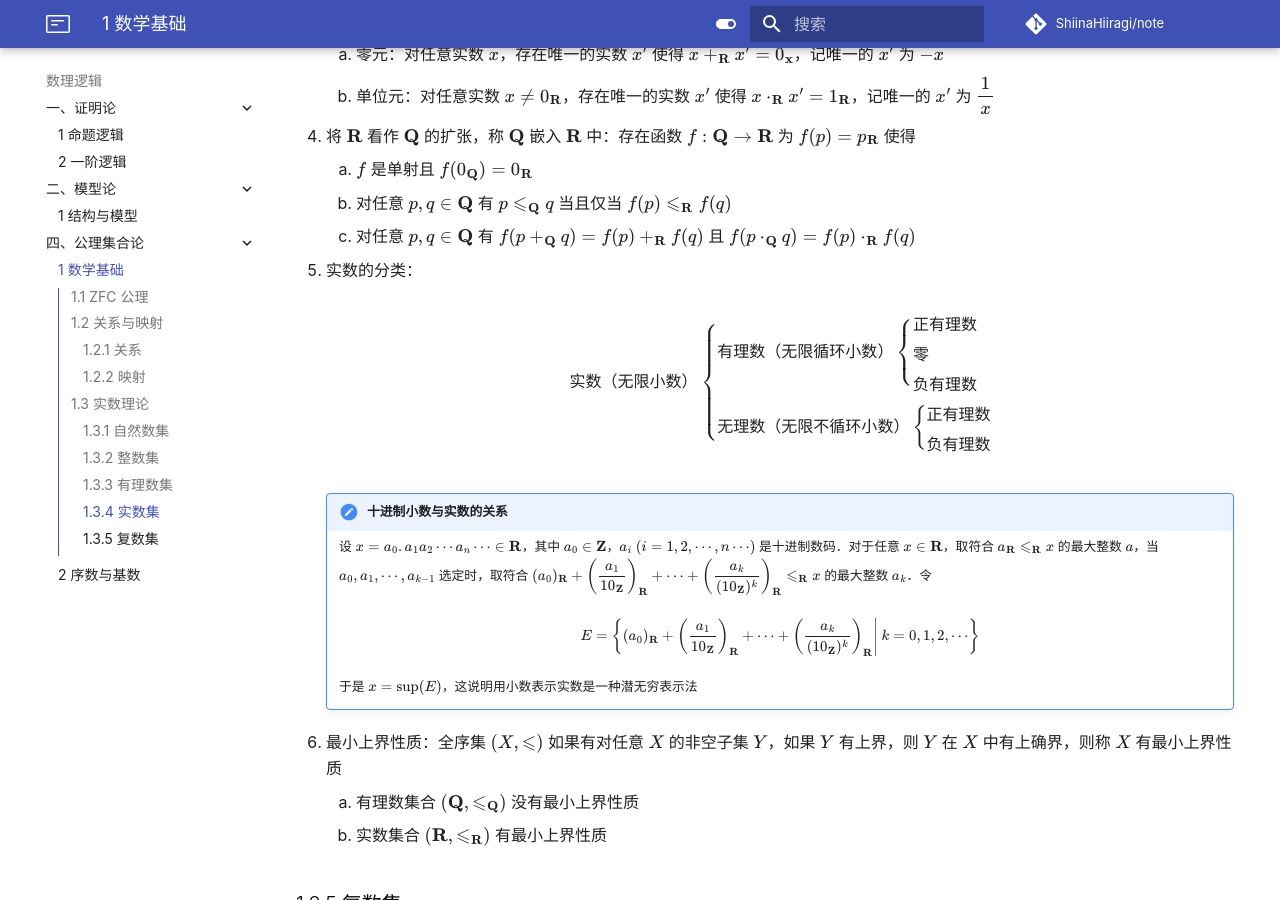
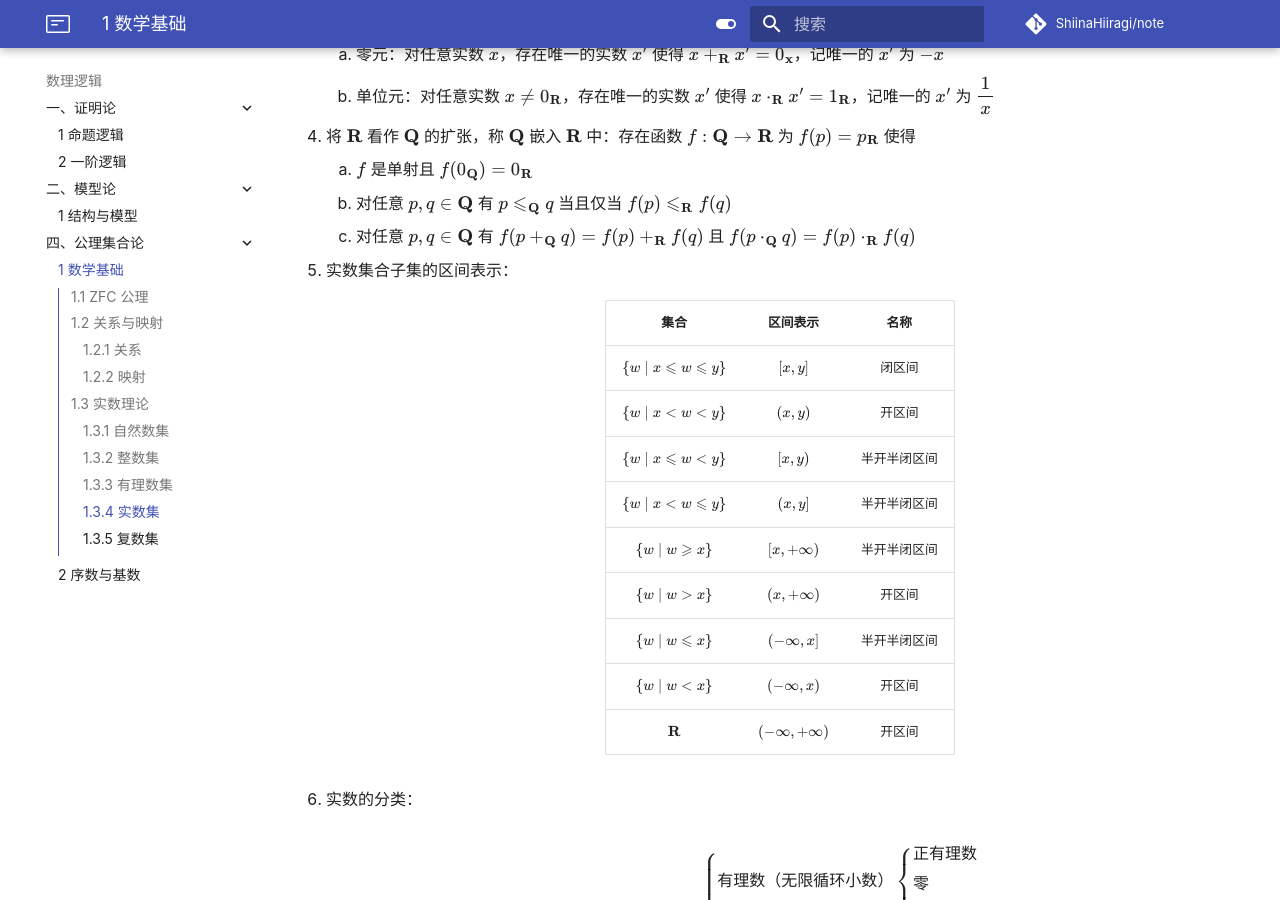
Before and after one commit to ShiinaHiiragi/note, an MkDocs documentation site: the page built from docs/logic/set/zfc.md, in a window 1280 px wide and 900 px high, scrolled down 12909 px. Built offline with MkDocs 1.6.1 and Material for MkDocs 9.7.7, drawn with Linux system fonts in a browser that asks for light colours; comment, search, counter and statistics services are not loaded.

Commit message:
update basis

```diff
--- a/docs/logic/set/zfc.md
+++ b/docs/logic/set/zfc.md
@@ -434,11 +434,29 @@
 3. 本原元
     1. 零元：对任意实数 $x$，存在唯一的实数 $x'$ 使得 $x +_{\mathbf R} x' = 0_{\mathbf x}$，记唯一的 $x'$ 为 $-x$
     2. 单位元：对任意实数 $x \neq 0_{\mathbf R}$，存在唯一的实数 $x'$ 使得 $x \cdot_{\mathbf R} x' = 1_{\mathbf R}$，记唯一的 $x'$ 为 $\dfrac 1x$
-4. 将 $\mathbf R$ 看作 $\mathbf Q$ 的扩张，称 $\mathbf Q$ 嵌入 $\mathbf R$ 中：存在函数 $f: \mathbf Q \to \mathbf R$ 为 $f(p) = p_{\mathbf R}$ 使得
+5. 将 $\mathbf R$ 看作 $\mathbf Q$ 的扩张，称 $\mathbf Q$ 嵌入 $\mathbf R$ 中：存在函数 $f: \mathbf Q \to \mathbf R$ 为 $f(p) = p_{\mathbf R}$ 使得
     1. $f$ 是单射且 $f(0_{\mathbf Q}) = 0_{\mathbf R}$
     2. 对任意 $p, q \in \mathbf Q$ 有 $p \leqslant_{\mathbf Q} q$ 当且仅当 $f(p) \leqslant_{\mathbf R} f(q)$
     3. 对任意 $p, q \in \mathbf Q$ 有 $f(p +_{\mathbf Q} q) = f(p) +_{\mathbf R} f(q)$ 且 $f(p \cdot_{\mathbf Q} q) = f(p) \cdot_{\mathbf R} f(q)$
-5. 实数的分类：
+6. 实数集合子集的区间表示：
+
+    <div style="text-align: center;">
+
+    |                       集合                        |       区间表示       |     名称     |
+    | :-----------------------------------------------: | :------------------: | :----------: |
+    | $\left\{w \mid x \leqslant w \leqslant y\right\}$ |       $[x, y]$       |    闭区间    |
+    |         $\left\{w \mid x < w < y\right\}$         |       $(x, y)$       |    开区间    |
+    |     $\left\{w \mid x \leqslant w < y\right\}$     |       $[x, y)$       | 半开半闭区间 |
+    |     $\left\{w \mid x < w \leqslant y\right\}$     |       $(x, y]$       | 半开半闭区间 |
+    |       $\left\{w \mid w \geqslant x\right\}$       |    $[x, +\infty)$    | 半开半闭区间 |
+    |           $\left\{w \mid w > x\right\}$           |    $(x, +\infty)$    |    开区间    |
+    |       $\left\{w \mid w \leqslant x\right\}$       |    $(-\infty, x]$    | 半开半闭区间 |
+    |           $\left\{w \mid w < x\right\}$           |    $(-\infty, x)$    |    开区间    |
+    |                    $\mathbf R$                    | $(-\infty, +\infty)$ |    开区间    |
+
+    </div>
+
+7. 实数的分类：
 
     $$
     \textsf{实数（无限小数）} \left\{\begin{aligned}
```
Also changed, not shown: other parts of docs/logic/set/zfc.md (+1 -1 lines).
